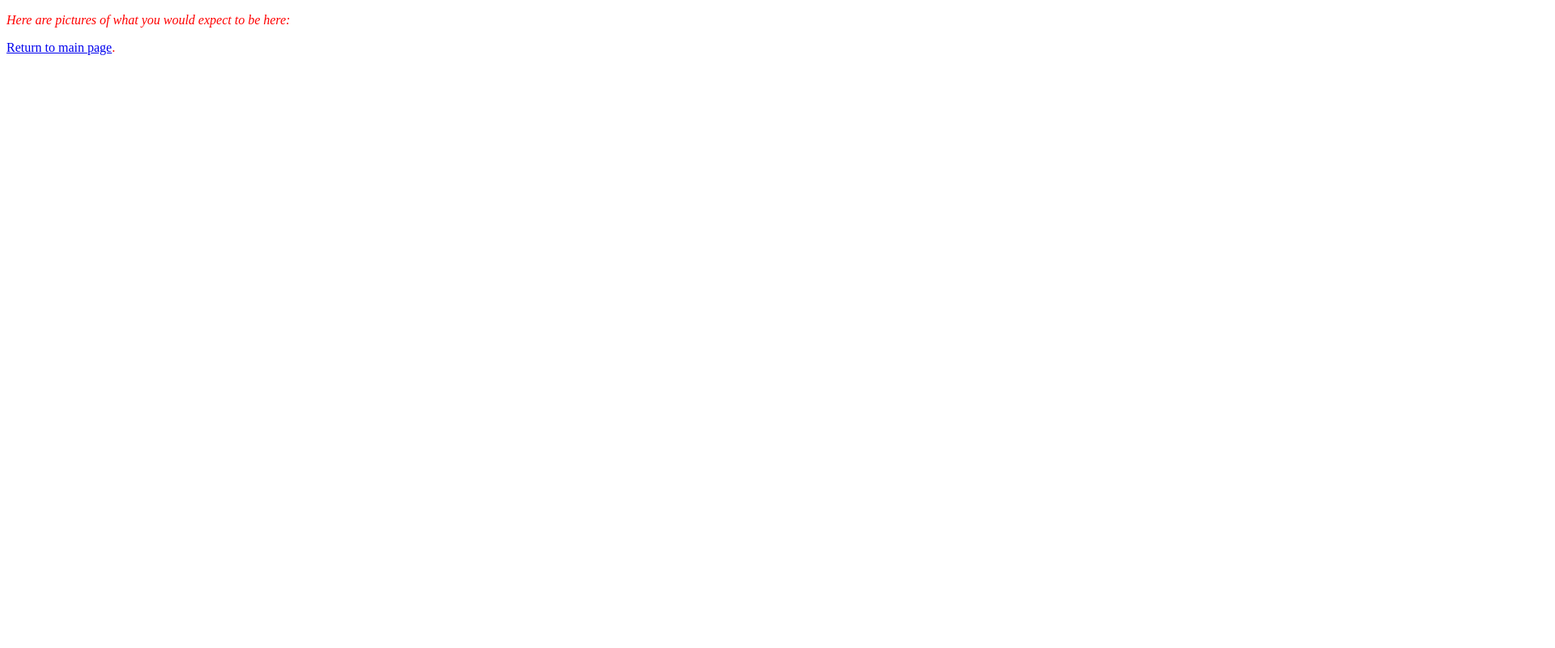
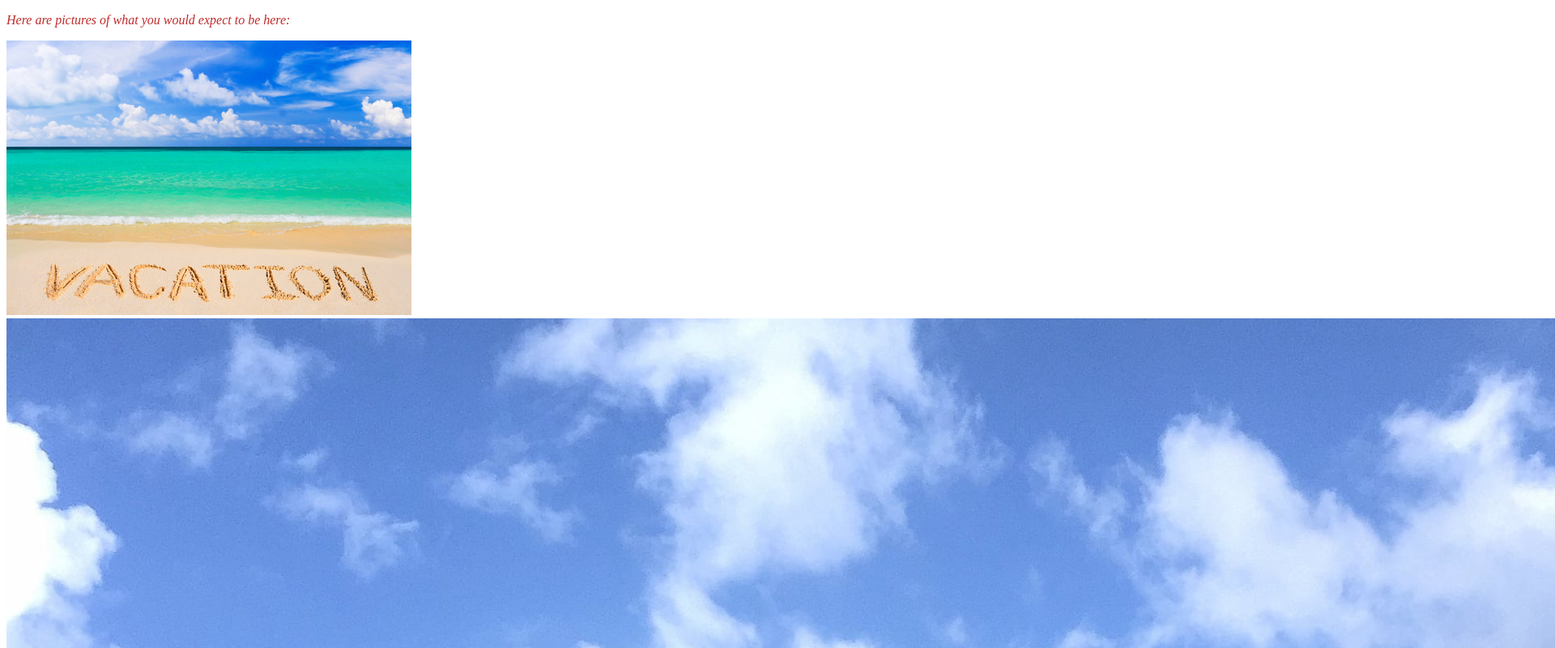
Before and after one commit to jstocks01/resort-site, a plain HTML site: page resort-pics.html in a window 1280 px wide. Shown: the top 800 px of the page at 81% size, 1920 px wide, since content can reach past the window. Drawn offline with Linux system fonts and the light colour scheme.

Commit message:
add vacation photos

```diff
--- a/css/styles.css
+++ b/css/styles.css
@@ -3,5 +3,5 @@ h1 {
 }
 
 body {
-  color: red;
+  color: rgb(192, 43, 43);
 }
--- a/resort-pics.html
+++ b/resort-pics.html
@@ -6,6 +6,11 @@
 </head>
 <body>
   <p><em>Here are pictures of what you would expect to be here:</em></p>
+
+  <img src="img/Vacation.jpg" alt="First vacation photo">
+  <img src="img/big-resort.jpg" alt="Second vacation photo">
+  <img src="img/vaca-3.jpg" alt="Third vacation photo">
+
   <p><a href="index.html">Return to main page</a>.</p>
 </body>
 </html>
```
